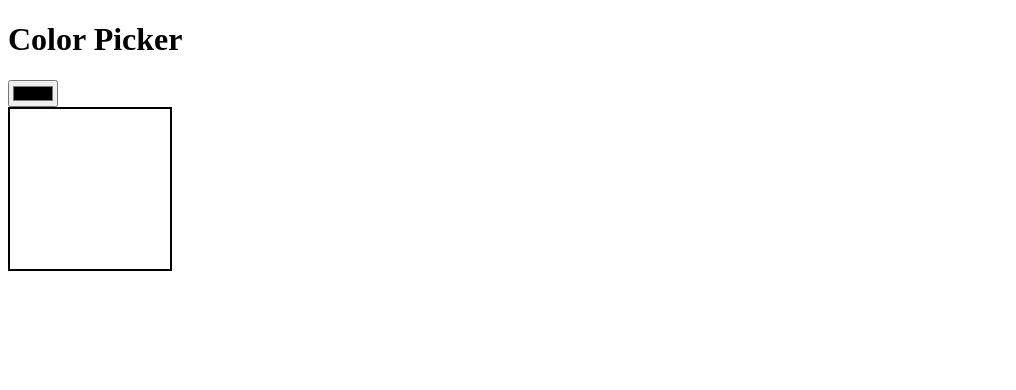
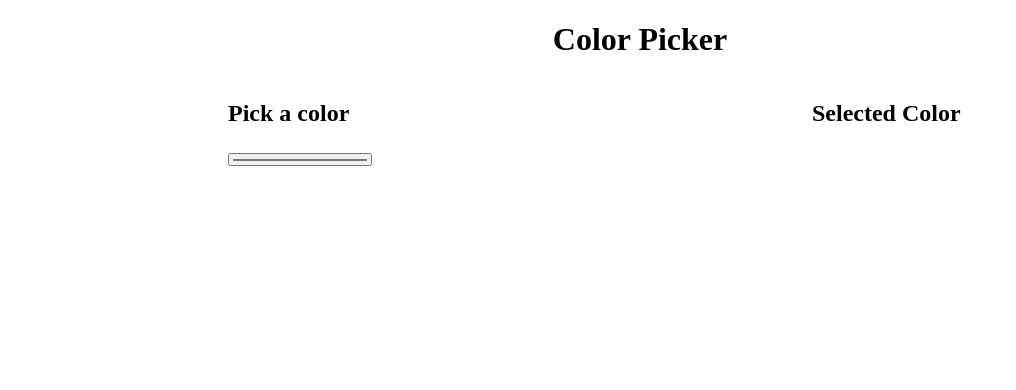
Before and after one commit to Bam92/color-picker, a plain HTML site: page index.html in a window 1280 px wide. Shown: the whole page, without its empty margins (0-1016 px from the left). Drawn offline with Linux system fonts and the light colour scheme.

Commit message:
Use flebox for the layout
Make use of css flebox to style the page elements

```diff
--- a/index.html
+++ b/index.html
@@ -7,21 +7,44 @@
     <title>Color Picker by Abel</title>
 </head>
 <style>
+
+    #container h1 {
+        text-align: center;
+    }
+
+    main {
+        display: flex;
+        justify-content: space-around;
+    }
+
     #displayer {
-        border: 2px solid;
-        width: 10em;
-        height: 10em
+
+        width: 15em;
+        height: 15em;
     }
+
+    #picker input {
+        width: 9rem;
+        height: 1em;
+    }
+
 </style>
+
 <body>
     <div id="container">
         <h1>Color Picker</h1>
-        <div id="picker">
-          <input name="Color Picker" type="color"/>
-        </div>
-         <div id="displayer">
+        <main>
+            <div id="picker">
+                <h2>Pick a color</h2>
+                <input name="Color Picker" type="color"/>
+            </div>
 
-        </div>
+            <div>
+                <h2>Selected Color</h2>
+                <div id="displayer">
+            </div>
+            </div>
+        </main>
       </div>
 
     <script>
@@ -31,7 +54,7 @@
 
         input.addEventListener('input', () => {
         area.style.backgroundColor = input.value;
-        })
+        });
 
     </script>
 </body>
```
